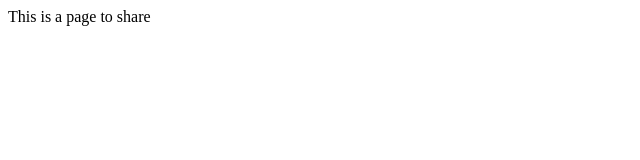
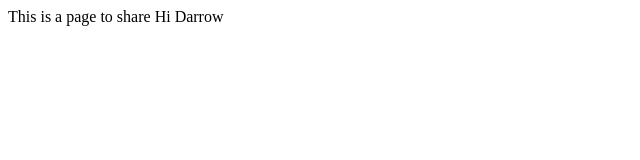
Before and after one commit to alexaranda/testproject, a plain HTML site: page index.html in a window 1280 px wide. Shown: the full height of the page, 0-640 px from the left. Drawn offline with Linux system fonts and the light colour scheme.

Commit message:
This has a name
This has a name

```diff
--- a/index.html
+++ b/index.html
@@ -7,5 +7,7 @@
 
 <body>
 This is a page to share
+
+Hi Darrow
 </body>
 </html>
```
